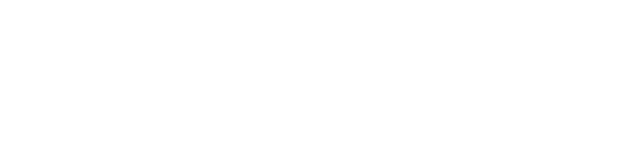
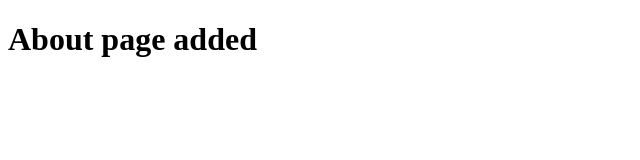
Before and after one commit to diwakarcs50/custom_binaries, a website: page about.html in a window 1280 px wide. Shown: the whole page, without its empty margins (0-640 px from the left). Drawn offline with Linux system fonts and the light colour scheme.

Commit message:
header added

```diff
--- a/about.html
+++ b/about.html
@@ -6,6 +6,7 @@
     <title>Document</title>
 </head>
 <body>
+    <h1>About page added</h1>
 
 </body>
 </html>
```
